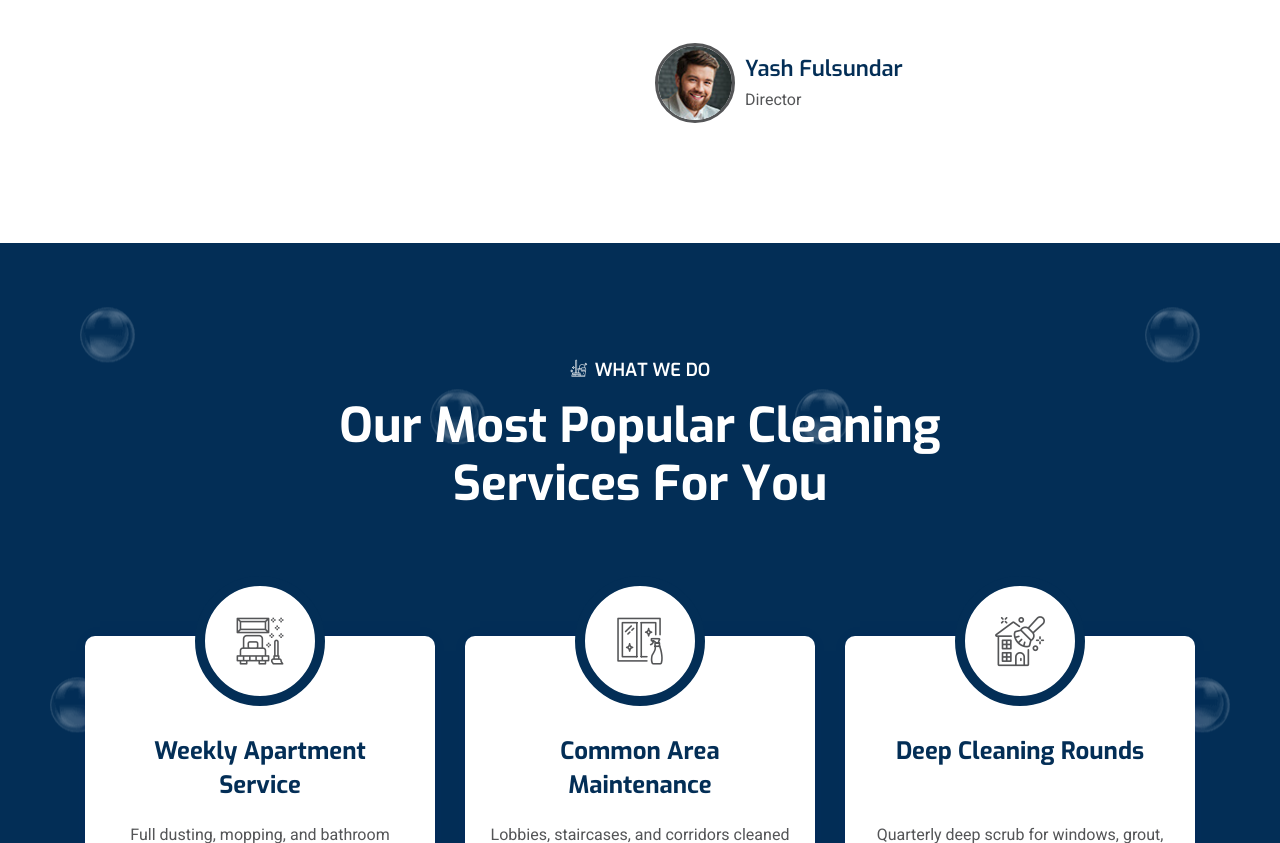
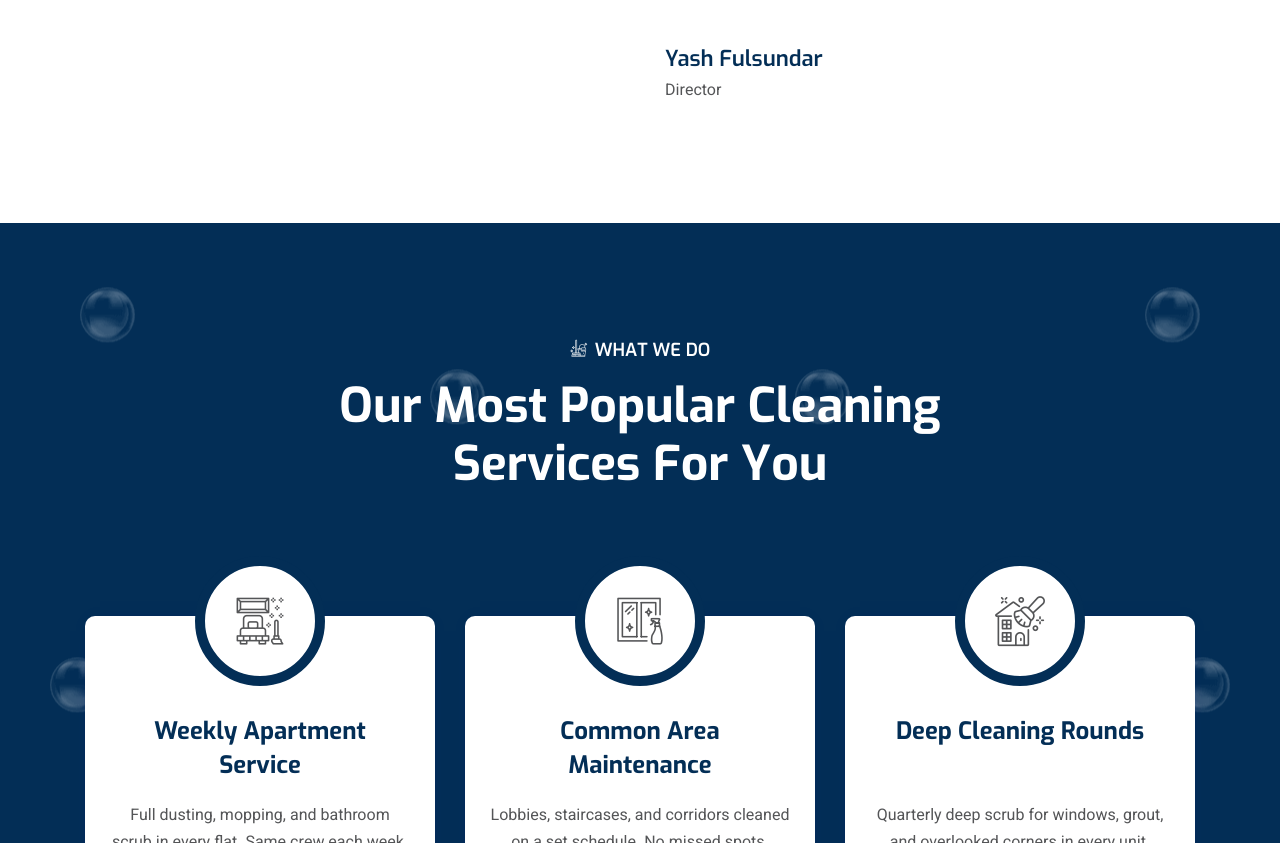
Before and after one commit to SwapnaliSinalkar927/yash-enterprises-new, a plain HTML site: page about-us.html in a window 1280 px wide. Shown: the part 1138-1981 px from the top of the page. Drawn offline with Linux system fonts and the light colour scheme; files whose address does not match are found by name.

Commit message:
new chnages

```diff
--- a/about-us.html
+++ b/about-us.html
@@ -495,9 +495,9 @@
 
                     <div class="about-two__content-bottom">
                         <div class="about-two__content-founder">
-                        <div class="img-box">
+                        <!-- <div class="img-box">
                             <img src="assets/images/about/about-v2-img3.jpg" alt="">
-                        </div>
+                        </div> -->
                         <div class="text-box">
                             <h3>Yash Fulsundar</h3>
                             <p>Director</p>
```
